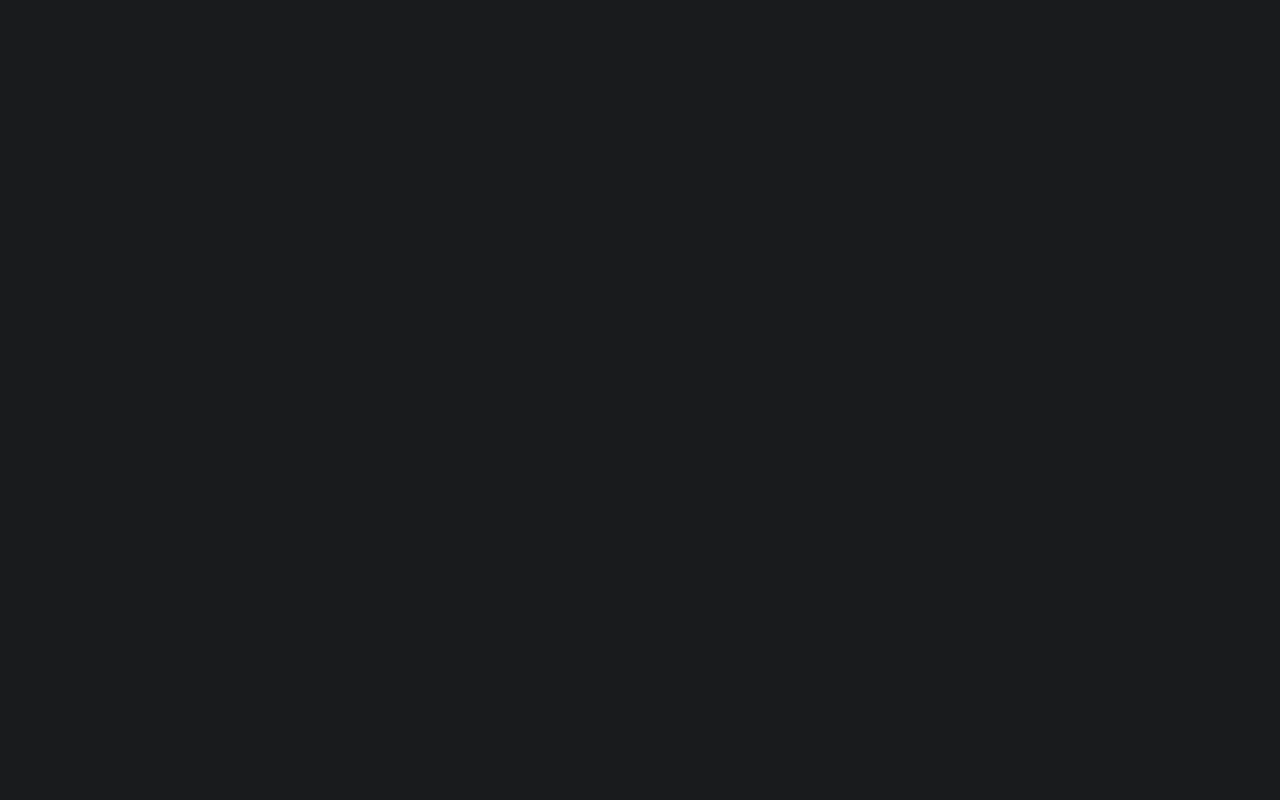
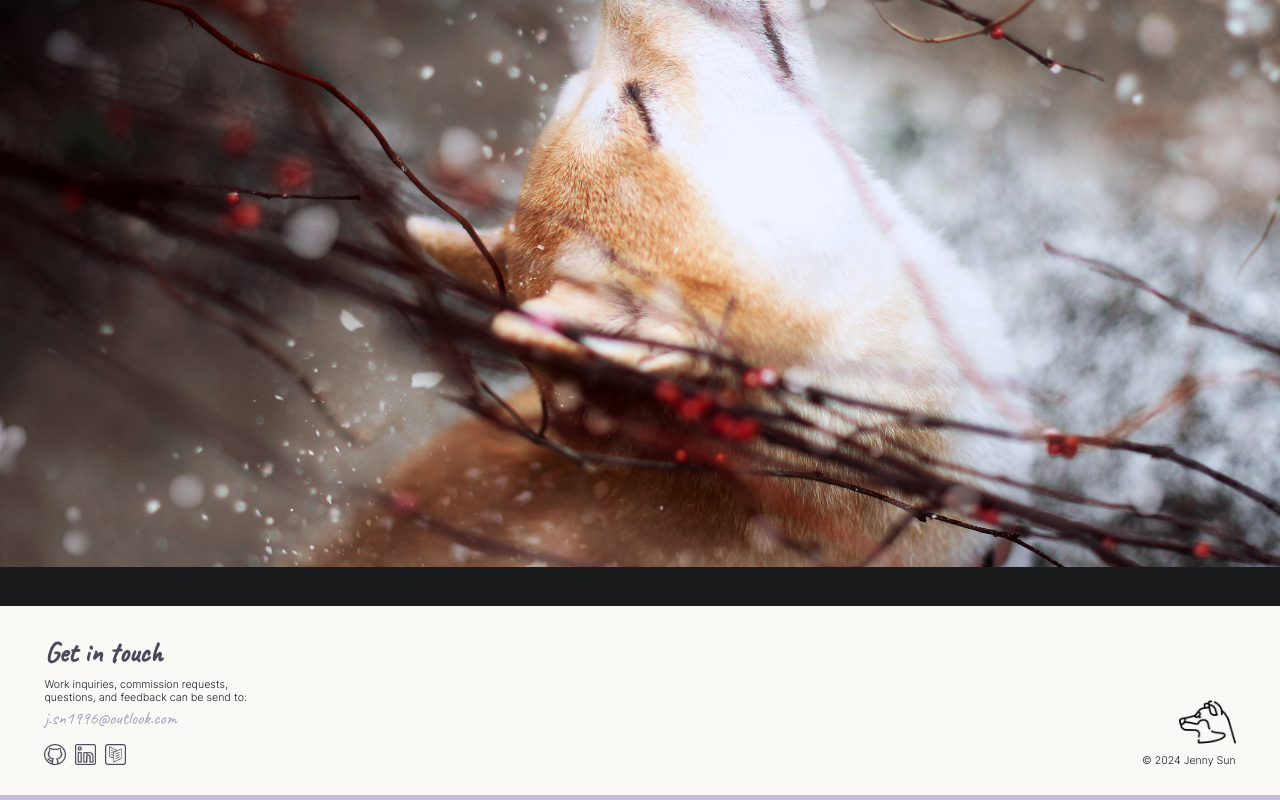
Before and after one commit to xMISSJ/portfolio, a SvelteKit app: page /projects in a window 1280 px wide. Shown: the part 393-1193 px from the top of the page. Before the commit the page ends 800 px from the top, so only its background shows below. Built offline with nearby package versions, Linux system fonts and the light colour scheme; a web font is replaced by a local one.

Commit message:
feat: added carousel in projects with placeholder image.

```diff
--- /dev/null
+++ b/src/components/Carousel/CarouselSlider.svelte
@@ -0,0 +1,130 @@
+<script lang="ts">
+  import gsap from "gsap";
+
+  import { onDestroy } from "svelte";
+
+  import Image from "../Image.svelte";
+  import { base } from "$app/paths";
+  import SlideIndicator from "./SlideIndicator.svelte";
+
+  export let images: { src: string; alt?: string; size?: string }[];
+
+  let currentIndex: number = 0;
+  let imageWidth: number = 0;
+  let imageContainer: HTMLElement;
+  let imageContainerX: number = 0;
+  let deltaX: number = 0;
+
+  let mouseMoveX: number = 0;
+  let mouseStartX: number = 0;
+  let isDragging: boolean = false;
+
+  let slideAnimation: GSAPTween;
+
+  onDestroy(() => {
+    if (slideAnimation) {
+      slideAnimation.kill();
+    }
+  });
+
+  function onSlideChanged(index: number) {
+    currentIndex = index;
+
+    goToSlide(index);
+  }
+
+  function goToSlide(index: number) {
+    if (slideAnimation) {
+      slideAnimation.kill();
+    }
+    slideAnimation = gsap.to(imageContainer, {
+      x: -(index * imageWidth),
+      duration: 0.5,
+    });
+  }
+  function onDragStart(event: MouseEvent | TouchEvent): void {
+    if (!isDragging) {
+      // Use a type guard to differentiate between MouseEvent and TouchEvent
+      mouseStartX =
+        "touches" in event ? event.touches[0].clientX : event.clientX;
+      isDragging = true;
+      imageContainerX = (gsap.getProperty(imageContainer, "x") as number) || 0;
+    }
+  }
+
+  function onDragMove(event: MouseEvent | TouchEvent): void {
+    if (!isDragging) return;
+
+    mouseMoveX = "touches" in event ? event.touches[0].clientX : event.clientX;
+    deltaX = mouseMoveX - mouseStartX;
+    mouseStartX = mouseMoveX;
+    imageContainerX += deltaX;
+
+    slideAnimation?.kill();
+    slideAnimation = gsap.to(imageContainer, {
+      x: imageContainerX,
+      duration: 0.1,
+    });
+  }
+
+  function onDragEnd(event: MouseEvent | TouchEvent): void {
+    isDragging = false;
+
+    if (deltaX < 0 && currentIndex < images.length - 1) {
+      currentIndex++;
+    } else if (deltaX > 0 && currentIndex > 0) {
+      currentIndex--;
+    }
+
+    const minIndex = 0;
+    const maxIndex = images.length - 1;
+    const clampedIndex = Math.min(maxIndex, Math.max(minIndex, currentIndex));
+
+    currentIndex = clampedIndex;
+
+    goToSlide(clampedIndex);
+  }
+</script>
+
+<!-- svelte-ignore a11y-no-static-element-interactions -->
+{#if images.length != 0}
+  <div
+    class="carousel-container inline-flex w-full flex-col items-center mb-4 overflow-hidden relative sm:mb-20"
+  >
+    <div
+      class="carousel inline-flex w-full relative {isDragging
+        ? 'cursor-grabbing'
+        : 'cursor-pointer'}"
+      on:mousedown|preventDefault={onDragStart}
+      on:mousemove|preventDefault={onDragMove}
+      on:mouseup|preventDefault={onDragEnd}
+      on:mouseleave|preventDefault={onDragEnd}
+      on:touchstart|preventDefault={onDragStart}
+      on:touchmove|preventDefault={onDragMove}
+      on:touchend|preventDefault={onDragEnd}
+      on:touchcancel|preventDefault={onDragEnd}
+    >
+      <div
+        bind:this={imageContainer}
+        class="carousel-image-container relative h-212 sm:h-723"
+        style="width: calc({images.length} * 100%);"
+      >
+        {#each images as image, index}
+          <div
+            bind:clientWidth={imageWidth}
+            class="carousel-image w-full h-full absolute"
+            style="left: calc({index} * 100%);"
+          >
+            <Image
+              src={base + image.src}
+              alt={image.alt}
+              size={image.size}
+              objectFit="cover"
+            />
+          </div>
+        {/each}
+      </div>
+    </div>
+    <SlideIndicator {images} {onSlideChanged} index={currentIndex} />
+  </div>
+{/if}
--- /dev/null
+++ b/src/components/Carousel/SlideIndicator.svelte
@@ -0,0 +1,136 @@
+<script lang="ts">
+  import gsap from "gsap";
+
+  export let images: { src: string; alt?: string; size?: string }[];
+  export let onSlideChanged: (index: number) => void;
+  export let index: number;
+
+  let panel: HTMLDivElement;
+  let panelWidth: number = 0;
+
+  let indicator: HTMLDivElement;
+  let indicatorWidth: number = 0;
+
+  let currentIndex: number = 0;
+  let mouseStartX: number = 0;
+  let mouseMoveX: number = 0;
+  let isDragging: boolean = false;
+  let increaseIndicatorSize: boolean = false;
+
+  $: {
+    if (panel) {
+      panelWidth = panel.offsetWidth;
+      indicatorWidth = panelWidth / images.length;
+    }
+
+    if (index != null) {
+      goToSlide(index);
+    }
+  }
+
+  function onMouseEnter() {
+    increaseIndicatorSize = true;
+  }
+
+  function onMouseDown(event: MouseEvent) {
+    mouseStartX = event.clientX;
+    isDragging = true;
+  }
+
+  function onMouseMove(event: MouseEvent) {
+    if (!isDragging) return;
+    mouseMoveX = event.clientX;
+
+    const deltaX = mouseMoveX - mouseStartX;
+    const newIndex = Math.round(deltaX / indicatorWidth);
+
+    if (newIndex >= 0 && newIndex < images.length) {
+      goToSlide(newIndex);
+    }
+  }
+
+  function onMouseUp(event: MouseEvent) {
+    isDragging = false;
+
+    const clickX = event.clientX - panel.getBoundingClientRect().left;
+    const newIndex = Math.floor(clickX / indicatorWidth);
+
+    if (newIndex >= 0 && newIndex < images.length) {
+      goToSlide(newIndex);
+    }
+  }
+
+  function onMouseLeave() {
+    isDragging = false;
+    increaseIndicatorSize = false;
+  }
+
+  function goToSlide(index: number) {
+    currentIndex = index;
+
+    if (onSlideChanged != null) {
+      onSlideChanged(index);
+    }
+    gsap.to(indicator, {
+      x: index * (panelWidth / images.length),
+      duration: 0.25,
+    });
+  }
+
+  function handleResize() {
+    panelWidth = panel.offsetWidth;
+    indicatorWidth = panelWidth / images.length;
+  }
+</script>
+
+<svelte:window on:resize={handleResize} />
+
+<!-- svelte-ignore a11y-no-static-element-interactions -->
+
+<div
+  bind:this={panel}
+  on:mousedown={onMouseDown}
+  on:mousemove={onMouseMove}
+  on:mouseup={onMouseUp}
+  on:mouseleave={onMouseLeave}
+  class="index-container"
+>
+  <div class="index-panel">
+    <div
+      bind:this={indicator}
+      on:mouseenter={onMouseEnter}
+      class="index-indicator"
+      style="
+          width: {indicatorWidth}px;
+          height: calc({increaseIndicatorSize ? 4 : 2} / 10 * 1rem);
+          "
+    />
+  </div>
+</div>
+
+<style lang="scss">
+  .index-container {
+    display: flex;
+    padding-top: 2rem;
+    padding-bottom: 2rem;
+  }
+
+  .index-panel {
+    display: inline-flex;
+    height: 2px;
+    width: 220px;
+    background-color: var(--color-dark-grey);
+    opacity: 0.25;
+    position: relative;
+  }
+
+  .index-indicator {
+    display: inline-flex;
+    position: absolute;
+    top: 50%;
+    height: 2px;
+    width: 220px;
+    background-color: var(--color-dark-grey);
+    transform: translateY(-50%);
+  }
+</style>
--- a/src/components/Image.svelte
+++ b/src/components/Image.svelte
@@ -4,6 +4,15 @@
   export let src: string = "/images/shiba-inu.png";
   export let alt: string = "alt text";
   export let size: string = "2.4rem";
+  export let objectFit: string = "contain";
 </script>
 
-<img src={base + src} {alt} style="width: {size}; height: {size};" />
+<img
+  src={base + src}
+  {alt}
+  style="
+    width: {size};
+    height: {size};
+    object-fit: {objectFit};
+  "
+/>
--- a/src/routes/projects/+page.svelte
+++ b/src/routes/projects/+page.svelte
@@ -0,0 +1,9 @@
+<script>
+  import CarouselSlider from "../../components/Carousel/CarouselSlider.svelte";
+</script>
+
+<CarouselSlider
+  images={[
+    { src: "/images/shiba-placeholder.jpg", alt: "Placeholder", size: "100%" },
+  ]}
+/>
```
Also changed, not shown: static/images/shiba-placeholder.jpg (added).
